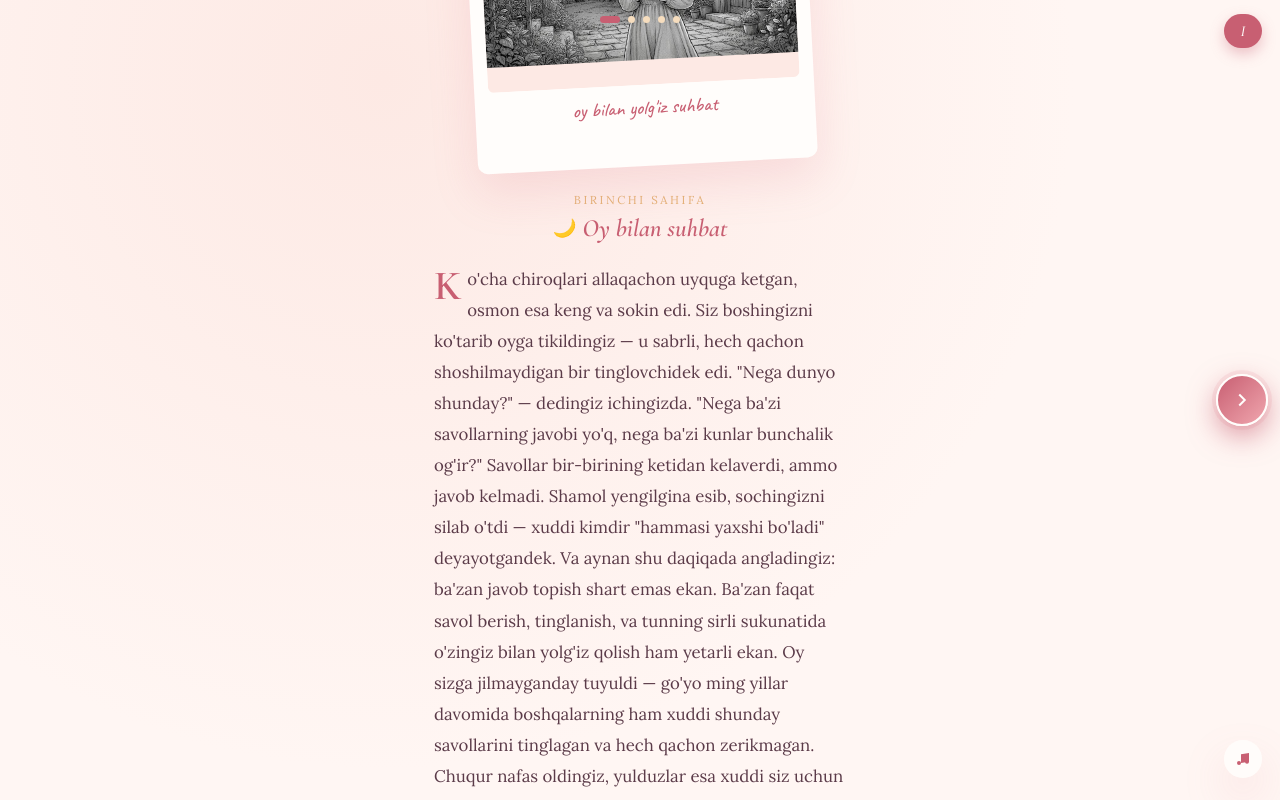
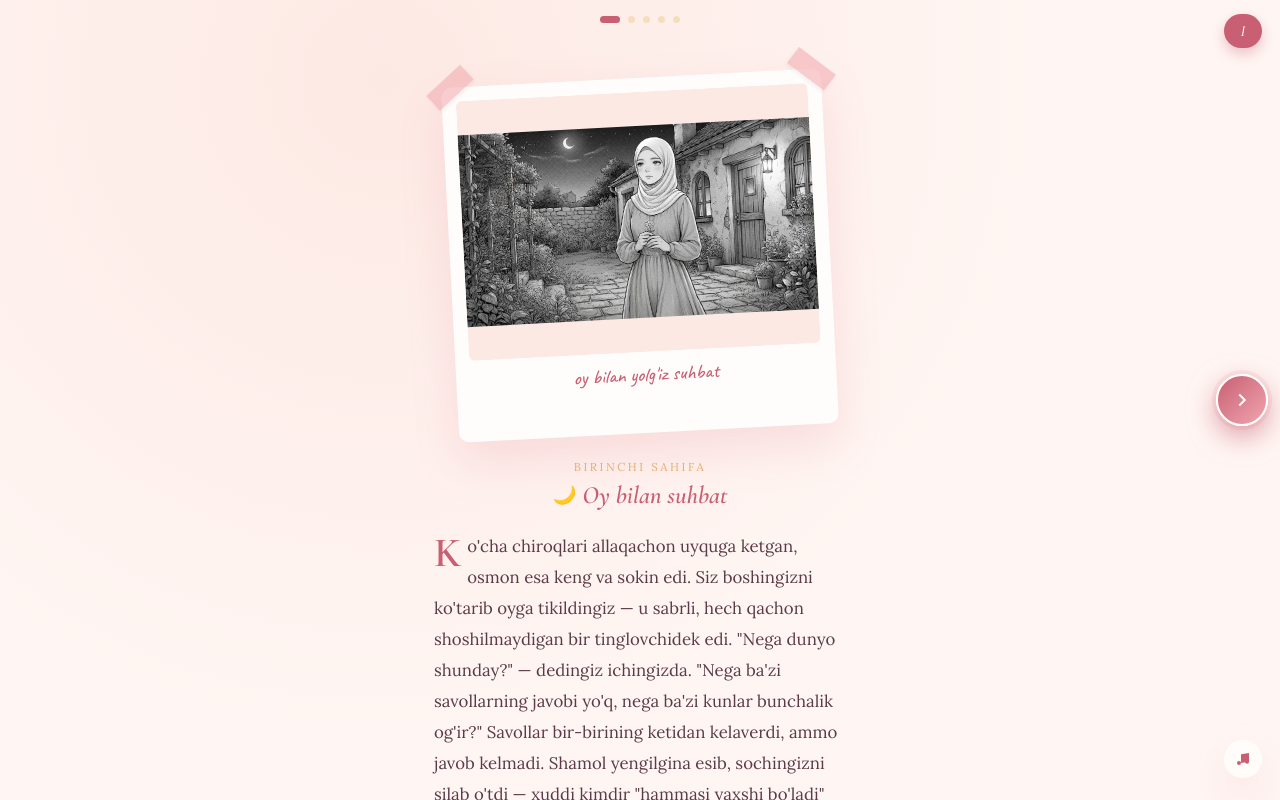
Before and after one commit to rahmatullaevsarvar228-eng/marjonaa, a plain HTML site: page index.html in a window 1280 px wide. Both pictures are taken after a click on the button "Kitobni ochish". Drawn offline with nearby package versions, Linux system fonts and the light colour scheme.

Commit message:
Update index.html

```diff
--- a/index.html
+++ b/index.html
@@ -165,9 +165,10 @@
     height:100%;
     flex-shrink:0;
     display:flex;
+    flex-direction:column;
     align-items:center;
-    justify-content:center;
-    padding:64px 22px 90px;
+    justify-content:flex-start;
+    padding:78px 22px 90px;
     position:relative;
     overflow-y:auto;
   }
@@ -199,7 +200,7 @@
     display:flex;
     flex-direction:column;
     align-items:center;
-    margin-top:10px;
+    margin:0 auto;
     position:relative;
     z-index:3;
   }
@@ -209,9 +210,9 @@
     padding:14px 14px 46px;
     border-radius:10px;
     box-shadow:var(--shadow);
-    width:92%;
-    max-width:340px;
-    margin-bottom:26px;
+    width:95%;
+    max-width:380px;
+    margin:0 auto 26px;
     position:relative;
   }
   .page[data-i="0"] .polaroid{ transform:rotate(-3deg); }
@@ -231,8 +232,8 @@
   .polaroid img{
     width:100%;
     height:auto;
-    min-height:220px;
-    max-height:65vh;
+    min-height:260px;
+    max-height:68vh;
     object-fit:contain;
     display:block;
     border-radius:6px;
```
